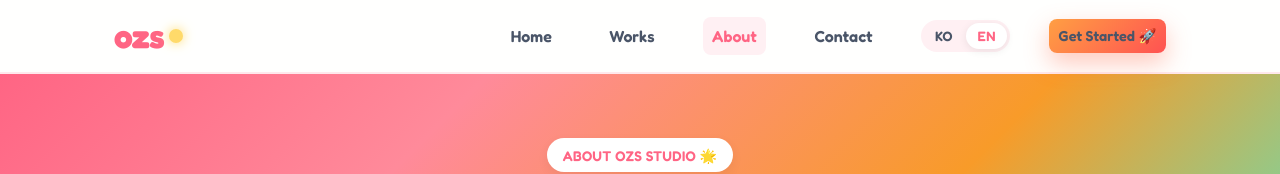
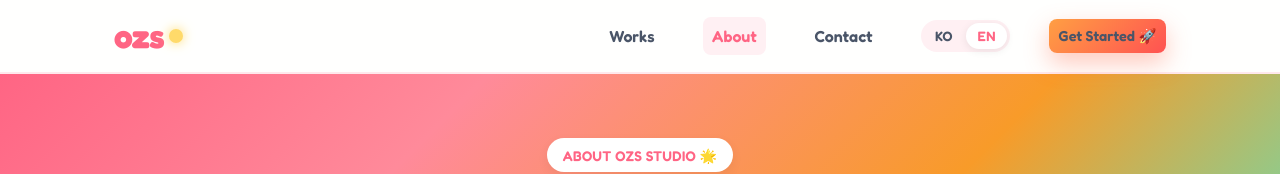
Before and after one commit to diffth/_ozs, a React (Vite) app: page /about in a window 1280 px wide. Shown: the top 174 px of the page. Built offline with nearby package versions, Linux system fonts and the light colour scheme; a web font is replaced by a local one.

Commit message:
Remove Home link from Header navigation

```diff
--- a/src/components/Header.jsx
+++ b/src/components/Header.jsx
@@ -55,7 +55,7 @@ export default function Header() {
         </button>
 
         <nav id="site-nav" className="hdr__nav" aria-label={t('common.mainNavAria')}>
-          <NavLink to="/" onClick={close}>Home</NavLink>
+
           <Link to="/#works" onClick={close}>Works</Link>
           <NavLink to="/about" onClick={close}>About</NavLink>
           <NavLink to="/contact" onClick={close}>Contact</NavLink>
```
